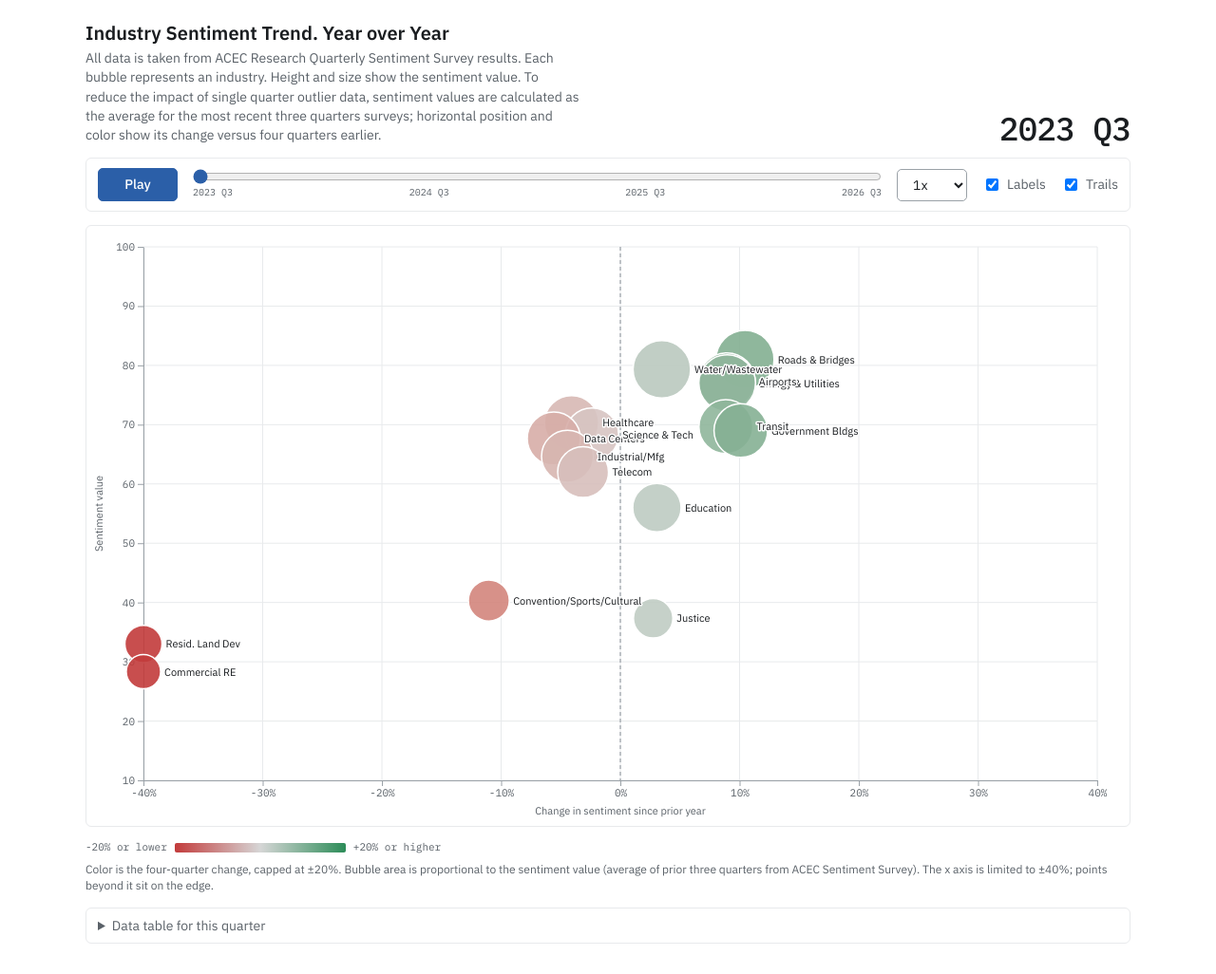
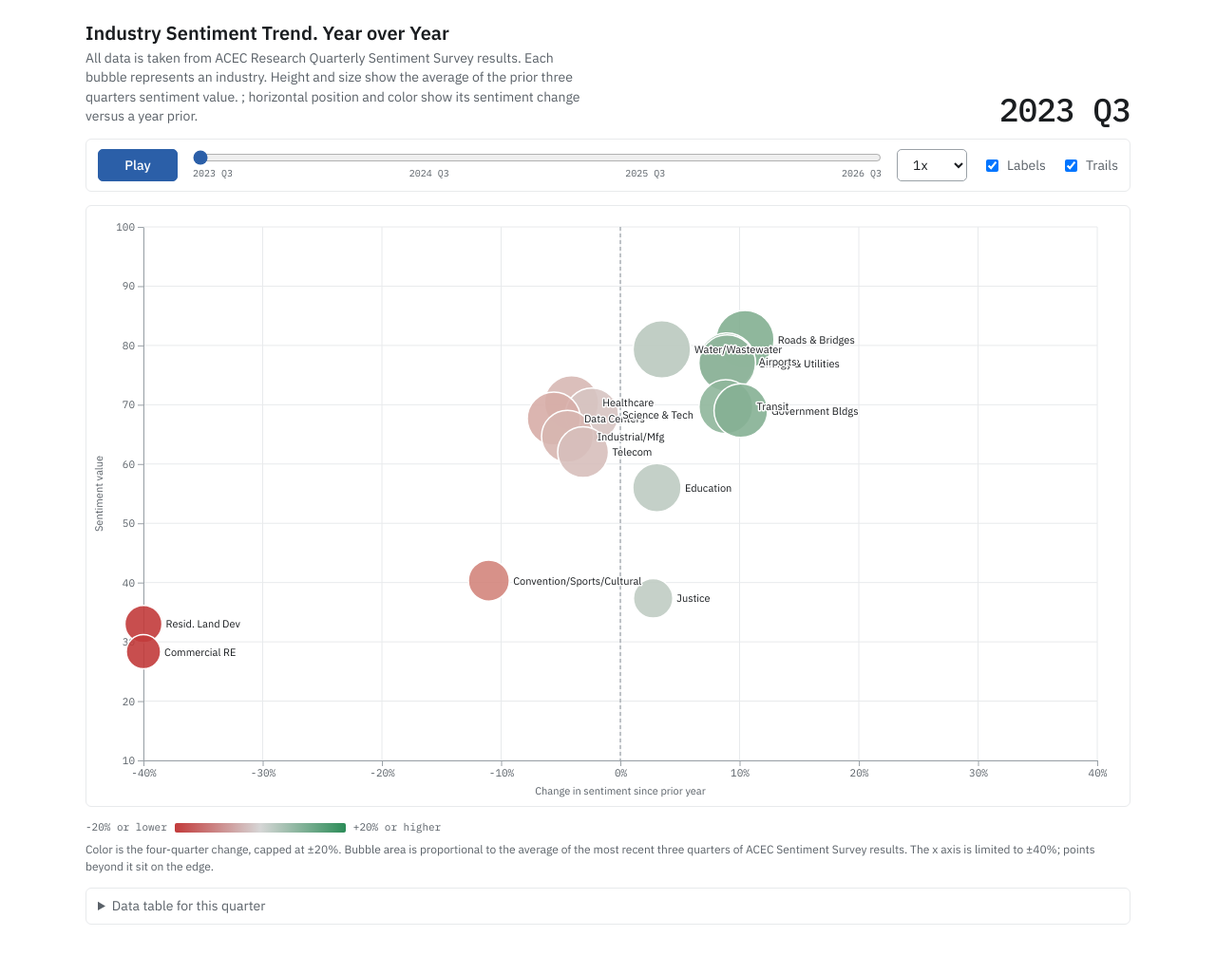
Before and after one commit to RaoulGithub/sentiment-chart, a plain HTML site: page index.html in a window 1280 px wide. Shown: the whole page at 95% size. Drawn offline with Linux system fonts and the light colour scheme.

Commit message:
Revise sentiment description in index.html
Updated description to clarify sentiment value calculation and change representation.

```diff
--- a/index.html
+++ b/index.html
@@ -57,7 +57,7 @@ body{margin:0}
   <header>
     <div>
       <h1>Industry Sentiment Trend. Year over Year</h1>
-      <p class="sub">All data is taken from ACEC Research Quarterly Sentiment Survey results. Each bubble represents an industry. Height and size show the sentiment value. To reduce the impact of single quarter outlier data, sentiment values are calculated as the average for the most recent three quarters surveys; horizontal position and color show its change versus four quarters earlier.</p>
+      <p class="sub">All data is taken from ACEC Research Quarterly Sentiment Survey results. Each bubble represents an industry. Height and size show the average of the prior three quarters sentiment value. ; horizontal position and color show its sentiment change versus a year prior.</p>
     </div>
     <div class="period" id="periodLabel" aria-live="polite"></div>
   </header>
@@ -84,7 +84,7 @@ body{margin:0}
 
   <div class="legend">
     <div class="ramp"><span>-20% or lower</span><i></i><span>+20% or higher</span></div>
-    <div>Color is the four-quarter change, capped at ±20%. Bubble area is proportional to the sentiment value (average of prior three quarters from ACEC Sentiment Survey). The x axis is limited to ±40%; points beyond it sit on the edge.</div>
+    <div>Color is the four-quarter change, capped at ±20%. Bubble area is proportional to the average of the most recent three quarters of ACEC Sentiment Survey results. The x axis is limited to ±40%; points beyond it sit on the edge.</div>
   </div>
 
   <details>
```
